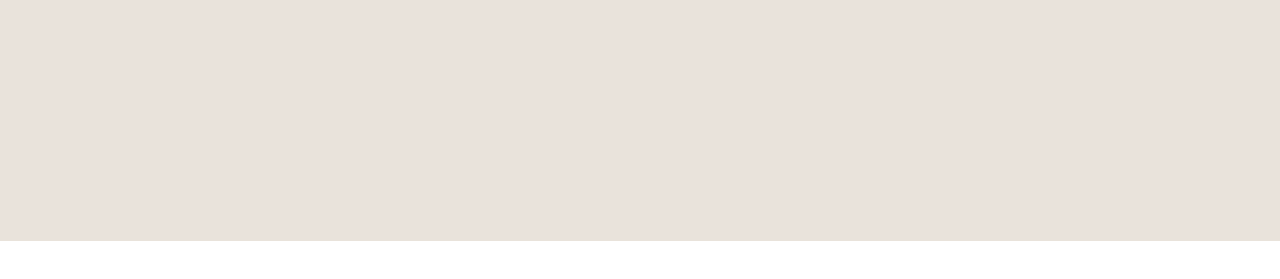
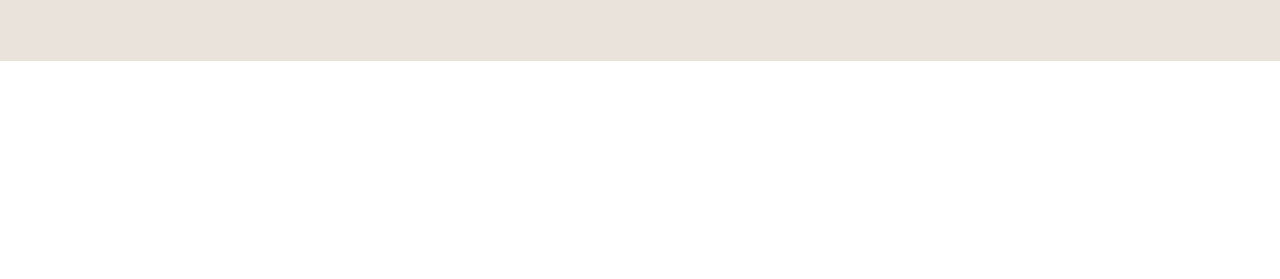
Before and after one commit to CapricePDF/capricepdf.github.io, a plain HTML site: page index.html in a window 1280 px wide. Shown: the part 199-478 px from the top of the page. Drawn offline with Linux system fonts and the light colour scheme.

Commit message:
Update main.css

```diff
--- a/css/main.css
+++ b/css/main.css
@@ -16,7 +16,7 @@ html, body {
 
 #header {
   background-color: #E9E3DB;
-  height: 400px;
+  height: 220px;
   width: auto;
   color: #3C4043;
   padding-top: 40px;
```
